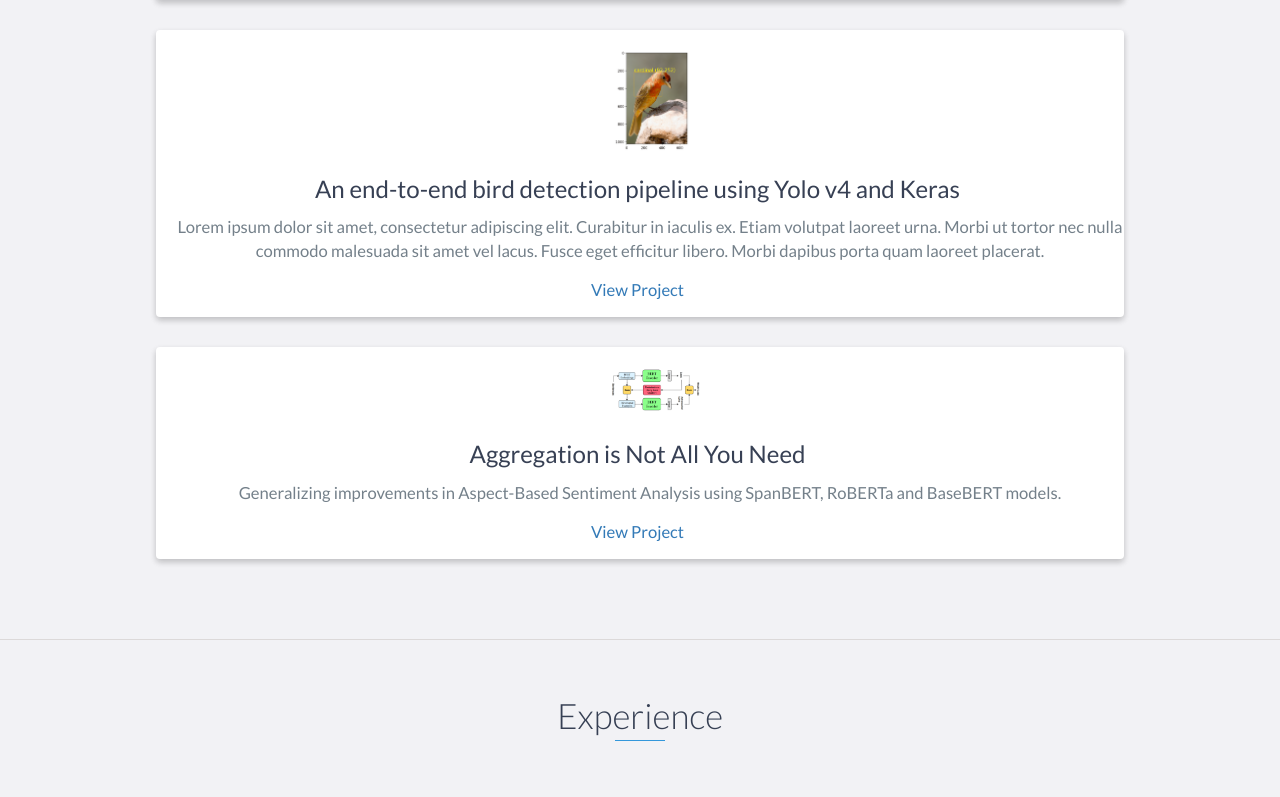
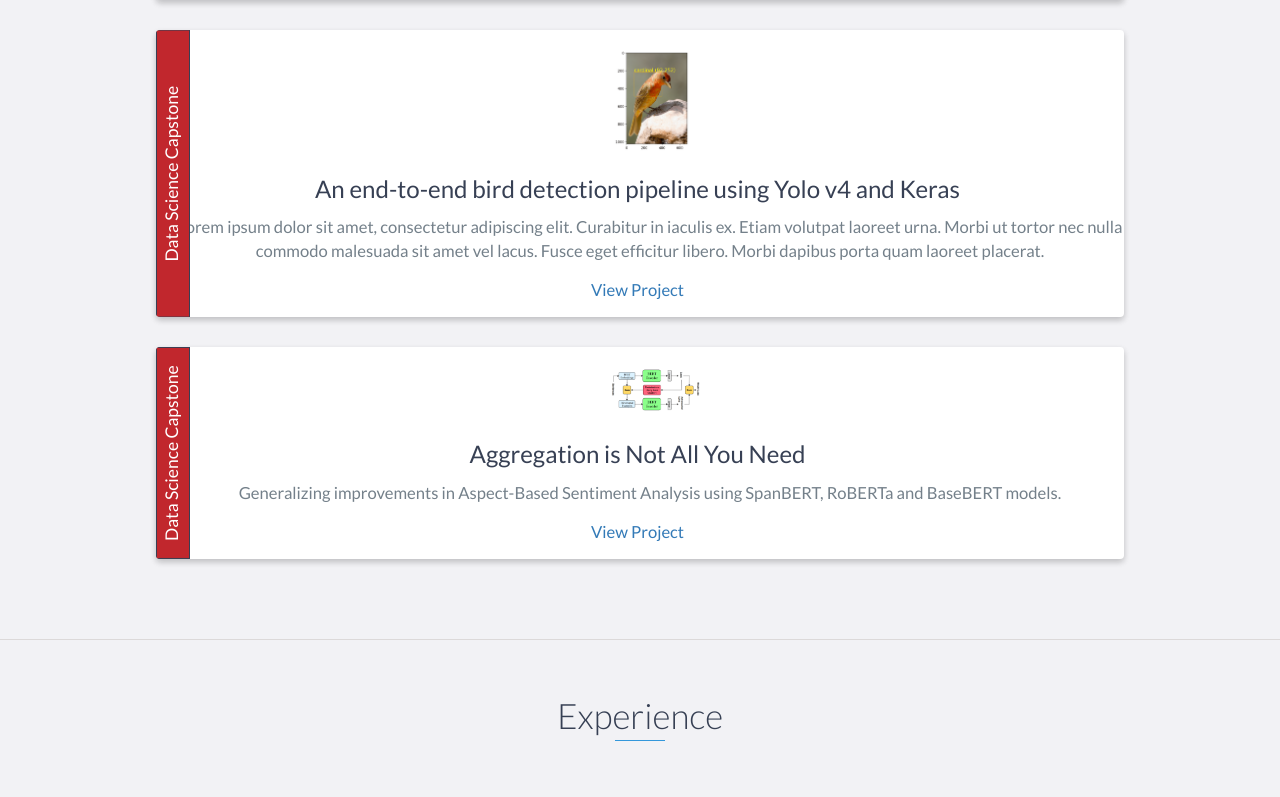
Before and after one commit to vbeohar/vbeohar.github.io, a website: page index.html in a window 1280 px wide. Shown: the part 2493-3290 px from the top of the page. Drawn offline with nearby package versions, Linux system fonts and the light colour scheme.

```diff
--- a/index.html
+++ b/index.html
@@ -494,8 +494,14 @@
                 </div>
 
 
-
+                <div id="project-yolo" class="row">
+                    <!-- Unbreak.info -->
                     <div class="project shadow-large">
+                        <div class="col-sm-1 project-category">
+                            <p style="background: #c1272d; color: white;">
+                                Data Science Capstone
+                            </p>
+                        </div>
                         <div class="project-image">
                             <img src="images/icons/yolov4.png" width="10%" height="10%"/>
                         </div>
@@ -510,9 +516,17 @@
                         </div>
                         <!-- End .project-info -->
                     </div>
+                </div>
                 <!-- End .project -->
 
+                <div id="project-yolo" class="row">
+                    <!-- Unbreak.info -->
                     <div class="project shadow-large">
+                        <div class="col-sm-1 project-category">
+                            <p style="background: #c1272d; color: white;">
+                                Data Science Capstone
+                            </p>
+                        </div>
                         <div class="project-image">
                             <img src="images/icons/absa-bert.png" width="10%" height="20%"/>
                         </div>
@@ -525,6 +539,7 @@
                             <a href="#">View Project</a>
                         </div>
                         <!-- End .project-info -->
+                    </div>
                 </div>
                 <!-- End .project -->
             </div>
```
Lines whose indentation alone changed are shown as unchanged.
